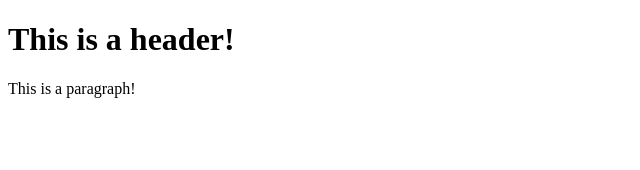
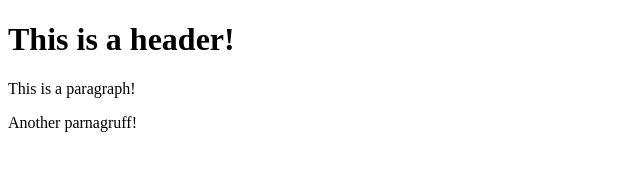
Before and after one commit to BigToughFrogMan/git-test, a plain HTML site: page index.html in a window 1280 px wide. Shown: the whole page, without its empty margins (0-640 px from the left). Drawn offline with Linux system fonts and the light colour scheme.

Commit message:
third commit

```diff
--- a/index.html
+++ b/index.html
@@ -15,6 +15,9 @@
     <p>
         This is a paragraph!
     </p>
+    <p>
+        Another parnagruff!
+    </p>
 </body>
 
 </html>
```
